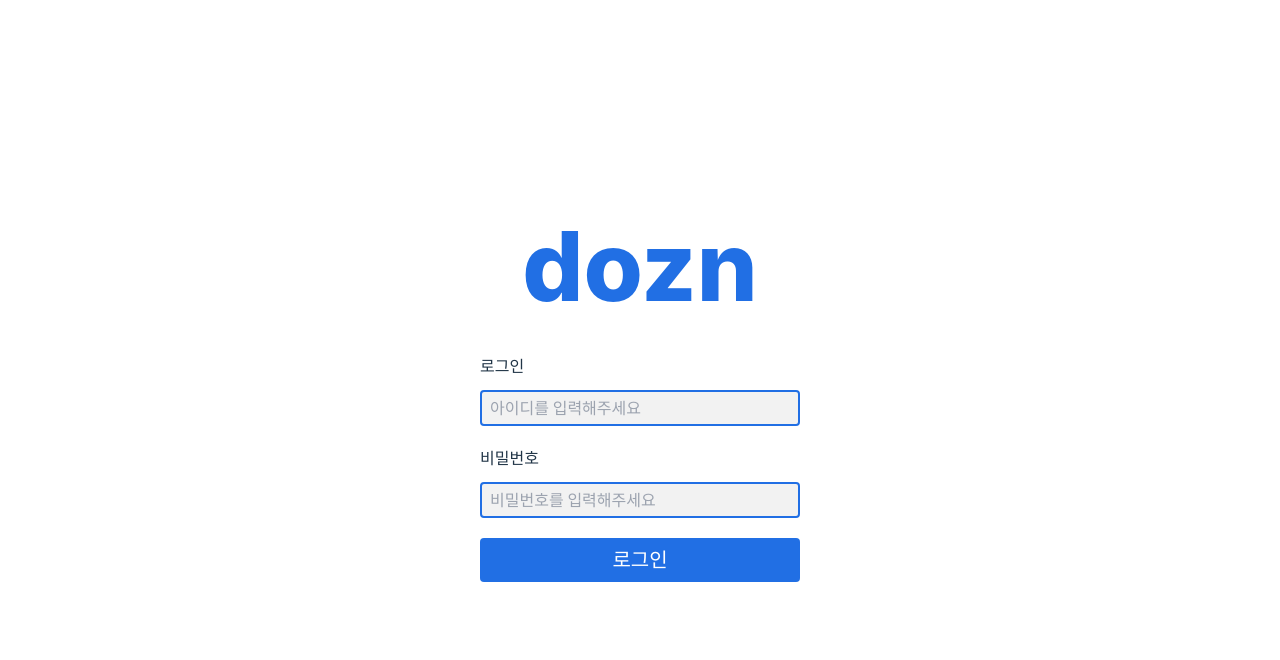
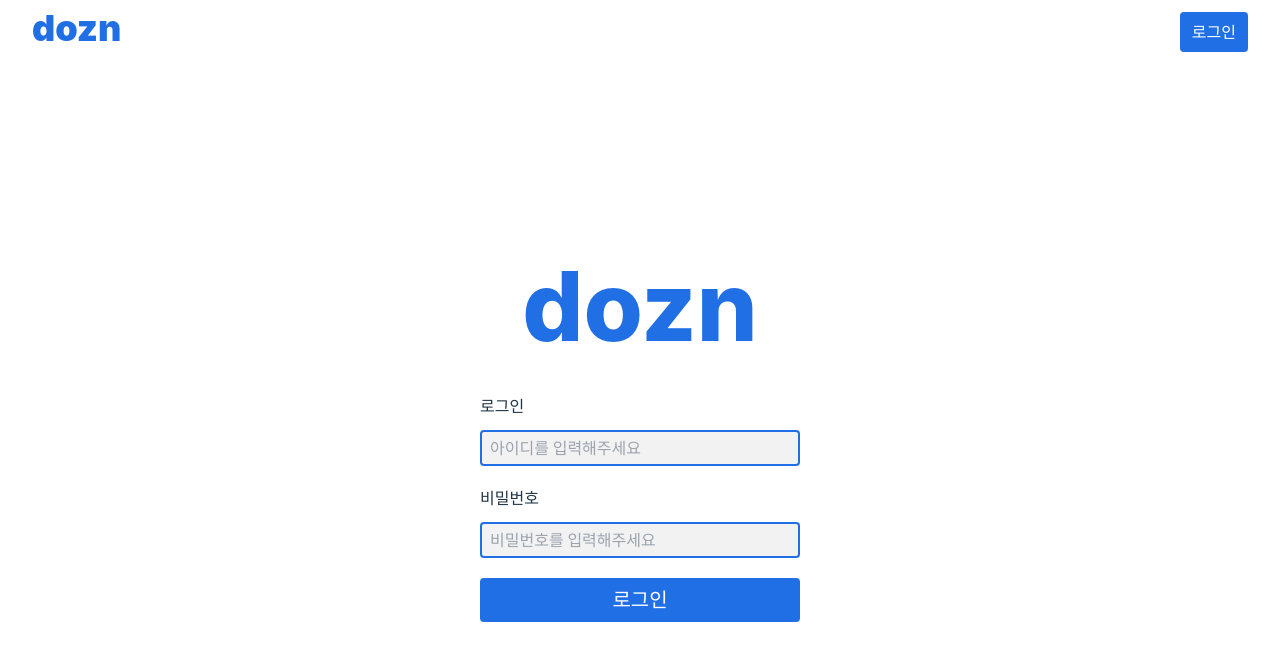
Before and after one commit to minjeong9919/dozn_assignment_project, a React (Vite) app: page /login in a window 1280 px wide. Shown: the top 660 px of the page. Built offline with nearby package versions, Linux system fonts and the light colour scheme.

Commit message:
feat: Navbar 컴포넌트 구현

```diff
--- a/src/App.tsx
+++ b/src/App.tsx
@@ -1,15 +1,23 @@
 import Login from "./pages/Login";
 import Home from "./pages/Home";
+import CallListPage from "./pages/CallListPage";
 import { BrowserRouter, Route, Routes } from "react-router-dom";
 import "./index.css";
+import { Navbar } from "./components/Navbar";
 
 function App() {
   return (
     <BrowserRouter>
-      <Routes>
-        <Route path='/' element={<Home />} />
-        <Route path='/login' element={<Login />} />
-      </Routes>
+      <div className='flex flex-col h-screen'>
+        <Navbar />
+        <div className='flex-grow pt-20'>
+          <Routes>
+            <Route path='/' element={<Home />} />
+            <Route path='/login' element={<Login />} />
+            <Route path='/callList' element={<CallListPage />} />
+          </Routes>
+        </div>
+      </div>
     </BrowserRouter>
   );
 }
--- /dev/null
+++ b/src/components/Navbar.tsx
@@ -0,0 +1,38 @@
+import { Link } from "react-router-dom";
+import { validateJWT } from "../utils/validateJWT";
+
+export const Navbar = () => {
+  const token = localStorage.getItem("accesstoken");
+  const isExpired = !token || validateJWT(token);
+
+  const commonLinkStyle =
+    "hover:bg-gray200 rounded px-2 my-1 flex justify-center items-center font-semibold";
+
+  return (
+    <div className='w-screen h-16 px-8 py-2 flex justify-between fixed'>
+      <Link
+        to={isExpired ? `/login` : "/"}
+        className='text-4xl font-black text-primary'
+      >
+        dozn
+      </Link>
+      {isExpired ? (
+        <Link
+          to='/login'
+          className='rounded px-3 my-1 flex justify-center items-center font-semibold bg-primary text-white hover:bg-primary100'
+        >
+          로그인
+        </Link>
+      ) : (
+        <div className='flex gap-5'>
+          <Link to='/' className={commonLinkStyle}>
+            API 목록 조회
+          </Link>
+          <Link to='/callList' className={commonLinkStyle}>
+            호출 목록 조회
+          </Link>
+        </div>
+      )}
+    </div>
+  );
+};
--- a/src/hooks/useFetch.ts
+++ b/src/hooks/useFetch.ts
@@ -34,7 +34,5 @@ export const useFetch = <T>(url: string) => {
     fetchData();
   }, []);
 
-  console.log(error);
-
   return { fetchData, data, loading, error };
 };
--- a/src/main.tsx
+++ b/src/main.tsx
@@ -1,7 +1,7 @@
 import { StrictMode } from "react";
 import { createRoot } from "react-dom/client";
+import App from "./App.tsx";
 import "./index.css";
-import App from "./App.tsx";
 
 createRoot(document.getElementById("root")!).render(
   <StrictMode>
--- /dev/null
+++ b/src/pages/CallListPage.tsx
@@ -0,0 +1,5 @@
+const CallListPage = () => {
+  return <div>CallListPage</div>;
+};
+
+export default CallListPage;
--- a/src/pages/Home.tsx
+++ b/src/pages/Home.tsx
@@ -62,7 +62,7 @@ const Home = () => {
     "p-2 font-medium text-lg border-b-2 border-gray";
 
   return (
-    <div className='pt-10'>
+    <div className='pt-5'>
       {openPopup && calledData && (
         <Popup ref={popupRef} onClose={handleClosePopup} data={calledData} />
       )}
@@ -70,12 +70,12 @@ const Home = () => {
         <caption className='mb-10 font-extrabold'>
           API 목록 조회 결과입니다.
         </caption>
-        <thead className='text-xl'>
+        <thead className='text-xl border'>
           <tr>
             {colTitles.map((colTitle) => (
               <th
                 key={colTitle}
-                className='border-y-2 text-center font-bold p-2'
+                className='border-b-2 text-center font-bold p-2'
               >
                 {colTitle}
               </th>
--- a/src/pages/Login.tsx
+++ b/src/pages/Login.tsx
@@ -2,8 +2,15 @@ import Input from "../components/Input";
 import { SubmitHandler, useForm } from "react-hook-form";
 import { postSignin } from "../api/authAPI";
 import { SigninFormDataType } from "../types/authType";
+import { validateJWT } from "../utils/validateJWT";
 
 const Login = () => {
+  const token = localStorage.getItem("accesstoken");
+
+  if (token && !validateJWT(token)) {
+    window.location.href = "/";
+  }
+
   const {
     register,
     formState: { errors, isSubmitting },
@@ -35,9 +42,10 @@ const Login = () => {
   };
 
   return (
+    <div className='flex justify-content items-center h-full'>
       <form
         onSubmit={handleSubmit(onSubmit)}
-      className='w-80 h-screen mx-auto flex flex-col justify-center items-center gap-x-4'
+        className='w-80 h-full mx-auto my-auto flex flex-col justify-center items-center gap-x-4'
       >
         <h1 className='text-8xl text-primary font-extrabold mb-10'>dozn</h1>
         <Input
@@ -62,6 +70,7 @@ const Login = () => {
           로그인
         </button>
       </form>
+    </div>
   );
 };
 
--- a/tailwind.config.js
+++ b/tailwind.config.js
@@ -9,6 +9,7 @@ export default {
         gray: "#B2B2B2",
         red: "#FF0000",
         gray100: "#f2f2f2",
+        gray200: "#E2E2E2",
       },
     },
   },
```
Lines whose indentation alone changed are shown as unchanged.
